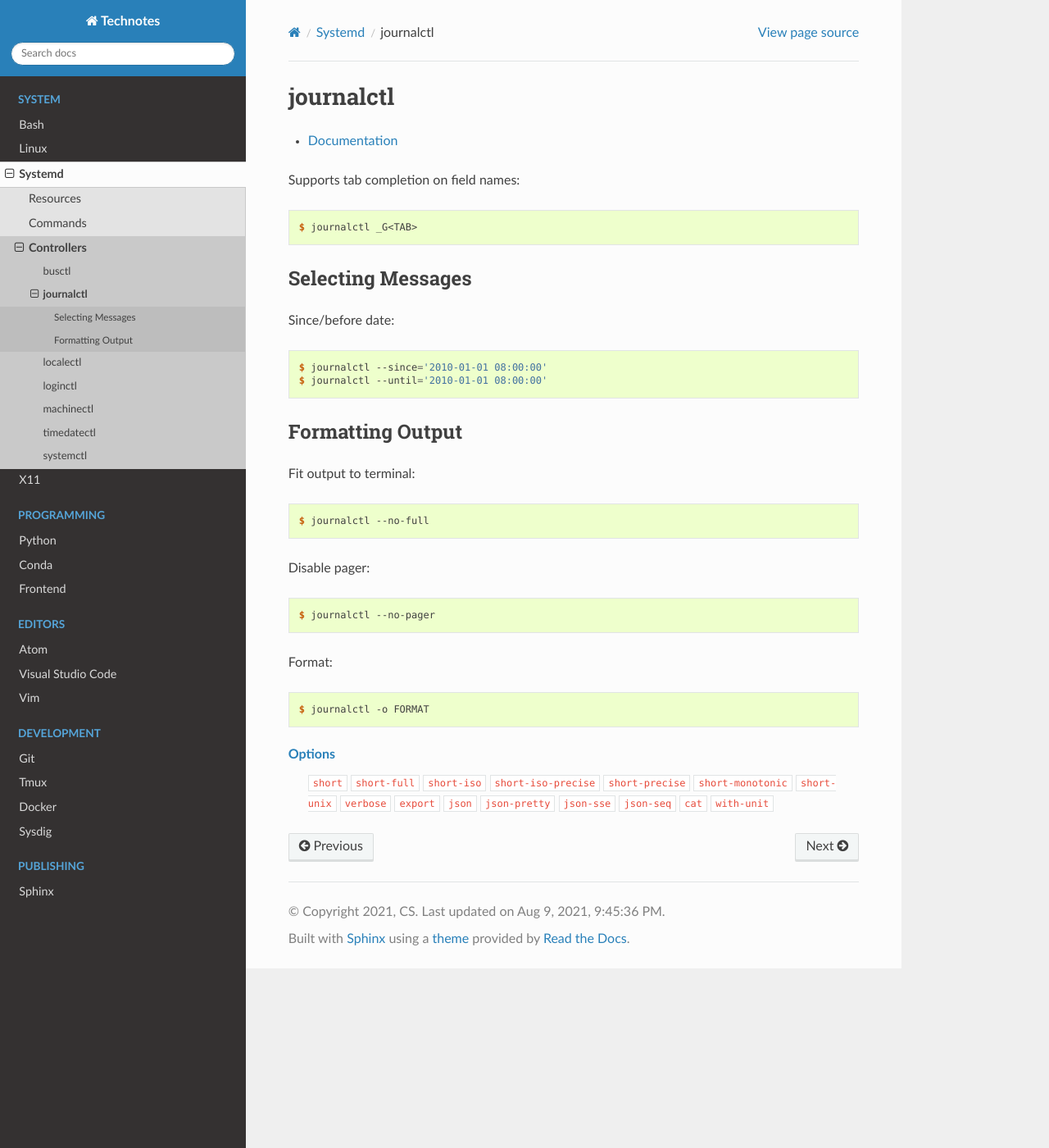
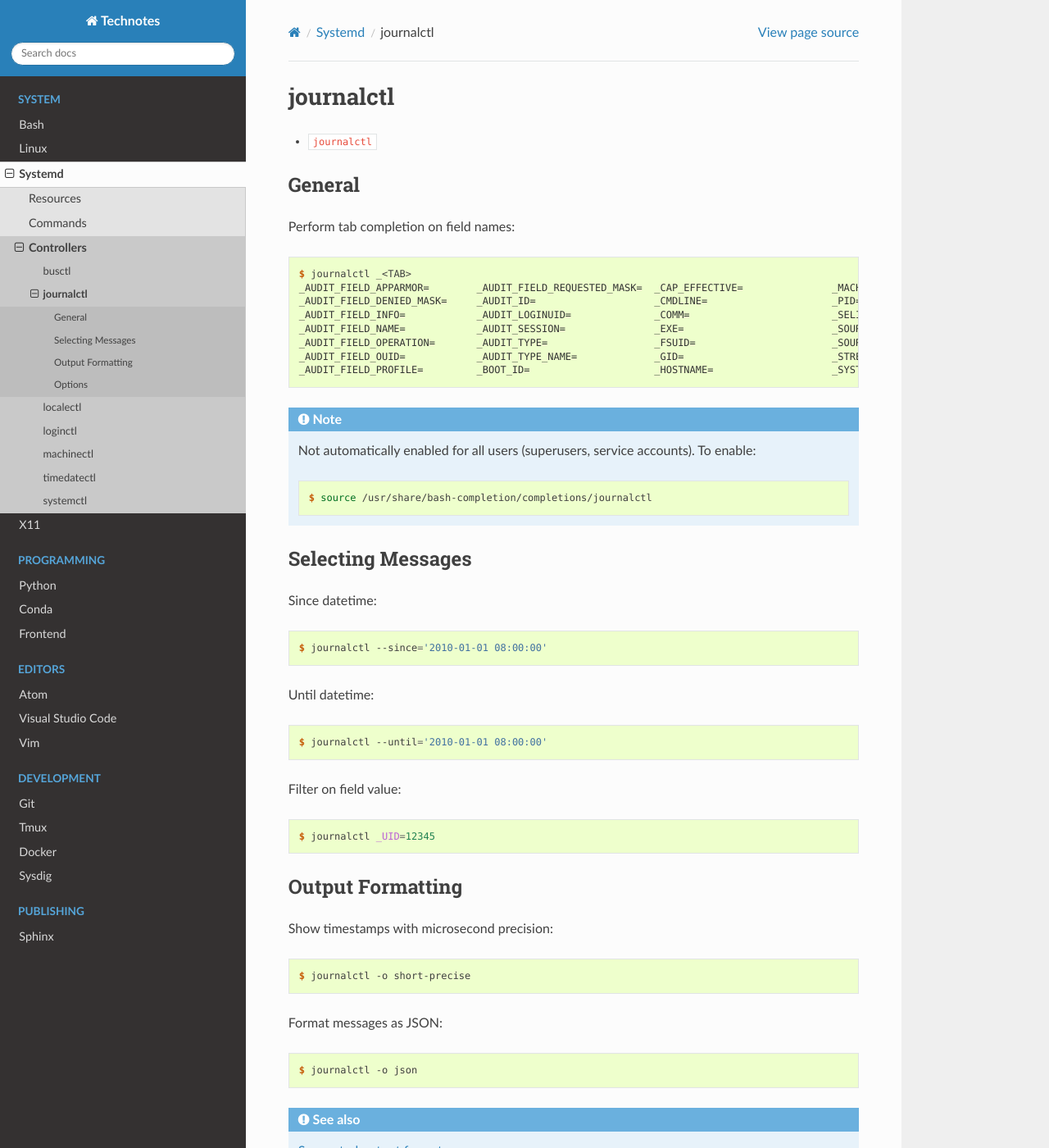
Before and after one commit to heterotopian/technotes, a Sphinx documentation site: the page built from source/systemd/controller/journalctl.rst, in a window 1280 px wide and 1400 px high. Shown: the whole window at 82% size. Built offline with Sphinx 7.4.7 and the Read the Docs theme 2.0.0, drawn with Linux system fonts in a browser that asks for light colours; pages that are not in the unit, such as notebooks, are missing from menus; cross-references to code outside the pages are shown as plain code; some of the changed text lies outside the part shown.

Commit message:
Update systemd content to use extlinks

```diff
--- a/source/extlinks.yaml
+++ b/source/extlinks.yaml
@@ -22,3 +22,6 @@ twitter: !!python/tuple
 hackernews: !!python/tuple
   - "https://news.ycombinator.com/item?id=%s"
   - null
+systemd: !!python/tuple
+  - "https://www.freedesktop.org/software/systemd/man/%s.html"
+  - "Systemd documentation: "
--- a/source/linux/lvm.rst
+++ b/source/linux/lvm.rst
@@ -4,9 +4,6 @@ lvm
 ===
 
 .. highlight:: console
-
-.. contents::
-    :local:
 
 Physical Volumes
 ================
--- a/source/systemd/command/systemdcgls.rst
+++ b/source/systemd/command/systemdcgls.rst
@@ -5,7 +5,7 @@ systemd-cgls
 
 .. highlight:: console
 
-- `Documentation <https://www.freedesktop.org/software/systemd/man/systemd-cgls.html>`_
+- :systemd:`systemd-cgls`
 
 ::
 
--- a/source/systemd/controller/journalctl.rst
+++ b/source/systemd/controller/journalctl.rst
@@ -5,52 +5,108 @@ journalctl
 
 .. highlight:: console
 
-- `Documentation <https://www.freedesktop.org/software/systemd/man/journalctl.html>`_
+- :systemd:`journalctl`
+
+General
+=======
+
+Perform tab completion on field names::
+
+    $ journalctl _<TAB>
+    _AUDIT_FIELD_APPARMOR=        _AUDIT_FIELD_REQUESTED_MASK=  _CAP_EFFECTIVE=               _MACHINE_ID=                  _SYSTEMD_INVOCATION_ID=       _TRANSPORT=
+    _AUDIT_FIELD_DENIED_MASK=     _AUDIT_ID=                    _CMDLINE=                     _PID=                         _SYSTEMD_OWNER_UID=           _UID=
+    _AUDIT_FIELD_INFO=            _AUDIT_LOGINUID=              _COMM=                        _SELINUX_CONTEXT=             _SYSTEMD_SESSION=
+    _AUDIT_FIELD_NAME=            _AUDIT_SESSION=               _EXE=                         _SOURCE_MONOTONIC_TIMESTAMP=  _SYSTEMD_SLICE=
+    _AUDIT_FIELD_OPERATION=       _AUDIT_TYPE=                  _FSUID=                       _SOURCE_REALTIME_TIMESTAMP=   _SYSTEMD_UNIT=
+    _AUDIT_FIELD_OUID=            _AUDIT_TYPE_NAME=             _GID=                         _STREAM_ID=                   _SYSTEMD_USER_SLICE=
+    _AUDIT_FIELD_PROFILE=         _BOOT_ID=                     _HOSTNAME=                    _SYSTEMD_CGROUP=              _SYSTEMD_USER_UNIT=
+
+.. note::
+
+    Not automatically enabled for all users (superusers, service accounts).
+    To enable::
+
+        $ source /usr/share/bash-completion/completions/journalctl
 
 
-Supports tab completion on field names::
-
-    $ journalctl _G<TAB>
 
 Selecting Messages
 ==================
 
-Since/before date::
+Since datetime::
 
     $ journalctl --since='2010-01-01 08:00:00'
+
+Until datetime::
+
     $ journalctl --until='2010-01-01 08:00:00'
+
+Filter on field value::
+
+    $ journalctl _UID=12345
 
 
 
-Formatting Output
+Output Formatting
 =================
 
-Fit output to terminal::
+Show timestamps with microsecond precision::
 
-    $ journalctl --no-full
+    $ journalctl -o short-precise
 
-Disable pager::
+Format messages as JSON::
 
-    $ journalctl --no-pager
+    $ journalctl -o json
+
+.. seealso::
+
+    `Supported output formats <https://www.freedesktop.org/software/systemd/man/journalctl.html#-o>`_
+
+    |short|
+    |short-full|
+    |short-iso|
+    |short-iso-precise|
+    |short-precise|
+    |short-monotonic|
+    |short-unix|
+    |verbose|
+    |export|
+    |json|
+    |json-pretty|
+    |json-sse|
+    |json-seq|
+    |cat|
+    |with-unit|
 
 
-Format::
 
-    $ journalctl -o FORMAT
+Options
+=======
 
-`Options <https://www.freedesktop.org/software/systemd/man/journalctl.html#-o>`_
-    ``short``
-    ``short-full``
-    ``short-iso``
-    ``short-iso-precise``
-    ``short-precise``
-    ``short-monotonic``
-    ``short-unix``
-    ``verbose``
-    ``export``
-    ``json``
-    ``json-pretty``
-    ``json-sse``
-    ``json-seq``
-    ``cat``
-    ``with-unit``
+-o, --output
+    Specify output format.
+
+--no-full, --full, -l
+    Ellipsize fields when they do not fit in available columns.
+    The default is to show full fields, allowing them to wrap or be truncated by the pager, if one is used.
+
+--no-pager
+    Do not pipe output into a pager.
+
+
+
+.. |short|             replace:: ``short``
+.. |short-full|        replace:: ``short-full``
+.. |short-iso|         replace:: ``short-iso``
+.. |short-iso-precise| replace:: ``short-iso-precise``
+.. |short-precise|     replace:: ``short-precise``
+.. |short-monotonic|   replace:: ``short-monotonic``
+.. |short-unix|        replace:: ``short-unix``
+.. |verbose|           replace:: ``verbose``
+.. |export|            replace:: ``export``
+.. |json|              replace:: ``json``
+.. |json-pretty|       replace:: ``json-pretty``
+.. |json-sse|          replace:: ``json-sse``
+.. |json-seq|          replace:: ``json-seq``
+.. |cat|               replace:: ``cat``
+.. |with-unit|         replace:: ``with-unit``
```
